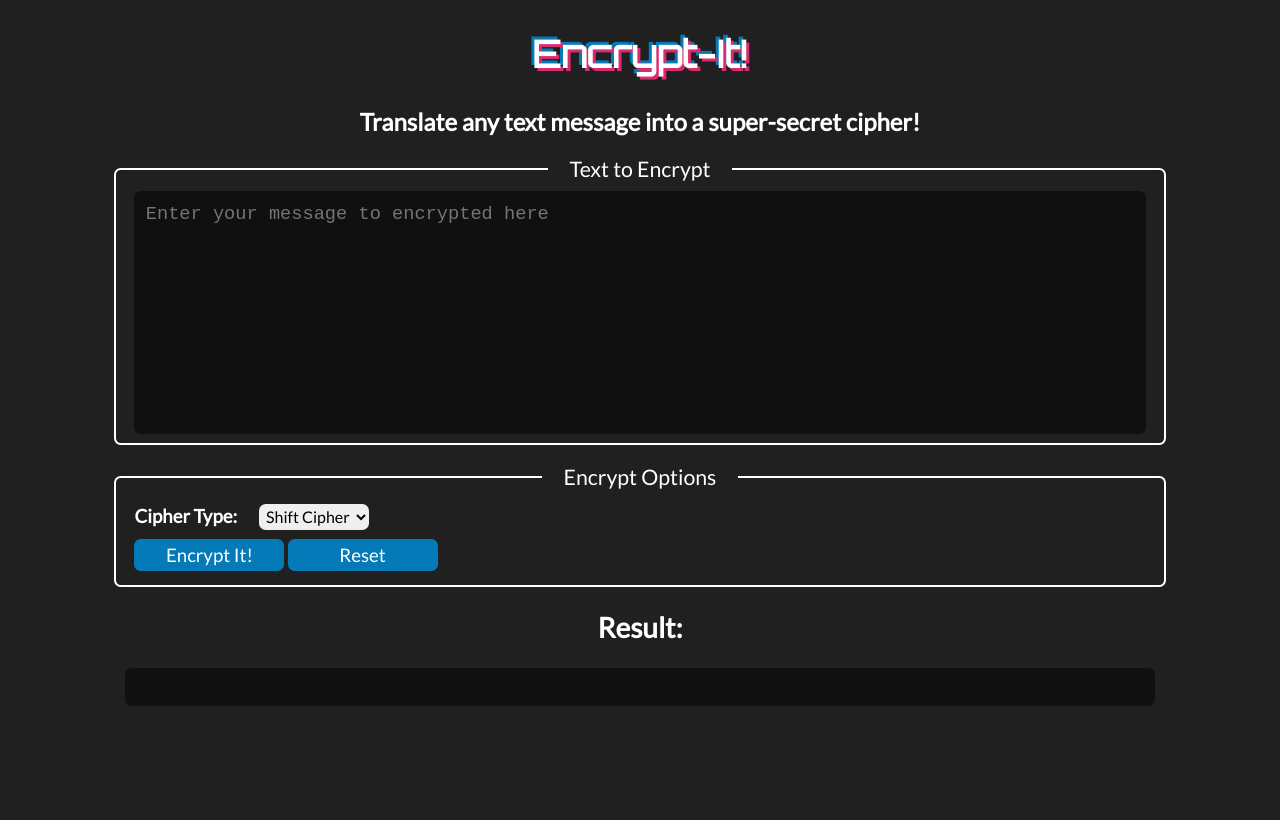
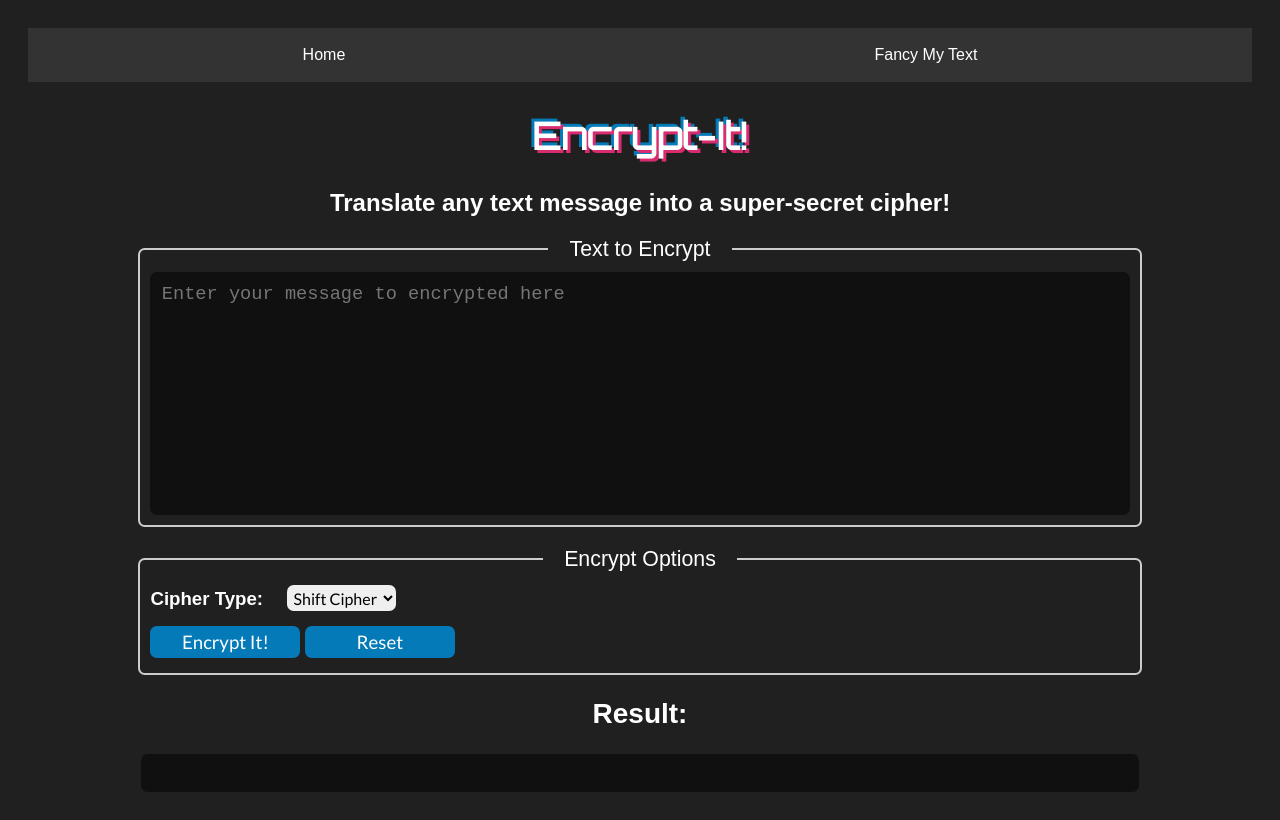
Before and after one commit to Unalphabetical/193A, a plain HTML site: page encrypt-it.html in a window 1280 px wide. Drawn offline with Linux system fonts and the light colour scheme.

Commit message:
Clean up some code, add in navigation bar

```diff
--- a/encrypt-it.html
+++ b/encrypt-it.html
@@ -5,7 +5,51 @@
     <link rel="stylesheet" href="encrypt-it.css">
     <script src="encrypt-it.js"></script>
   </head>
+  <style>
+    /* Basic styling */
+    body {
+      font-family: Arial, sans-serif;
+      padding: 20px;
+    }
+    fieldset {
+      border: 2px solid #ccc;
+      padding: 10px;
+      margin-bottom: 20px;
+    }
+    textarea {
+      width: 100%;
+      resize: none;
+    }
+    button {
+      margin-top: 10px;
+    }
+
+    /* Navigation Bar Styling */
+    nav {
+      background-color: #333;
+      overflow: hidden;
+      display: flex;
+      justify-content: space-around;
+      padding: 10px;
+    }
+
+    nav a {
+      color: white;
+      text-decoration: none;
+      padding: 8px 16px;
+    }
+
+    nav a:hover {
+      background-color: #575757;
+      border-radius: 5px;
+    }
+  </style>
   <body>
+  <!-- Navigation Bar -->
+  <nav>
+    <a href="index.html">Home</a>
+    <a href="fancifymytext.html">Fancy My Text</a>
+  </nav>
     <header>
       <h1>Encrypt-It!</h1>
       <h2>Translate any text message into a super-secret cipher!</h2>
```
Also changed, not shown: fancifymytext.html (+31 -6 lines), index.html (+47 -2 lines).
